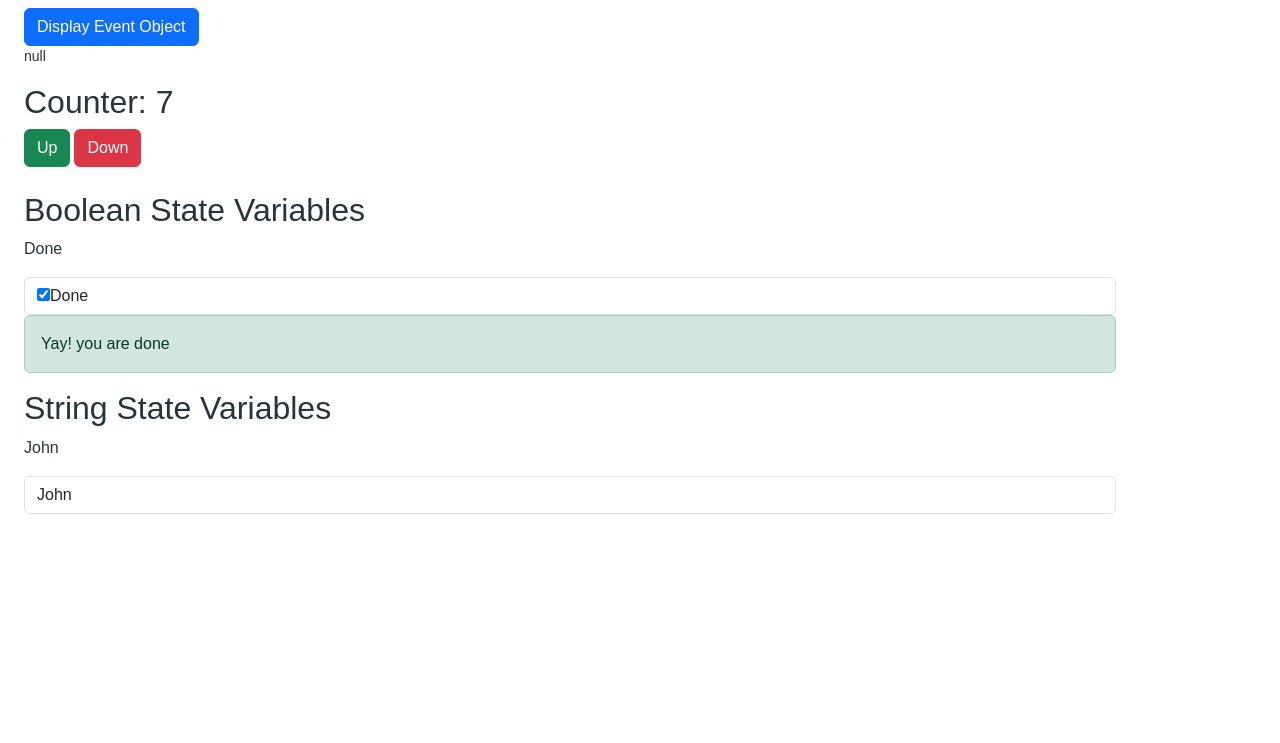
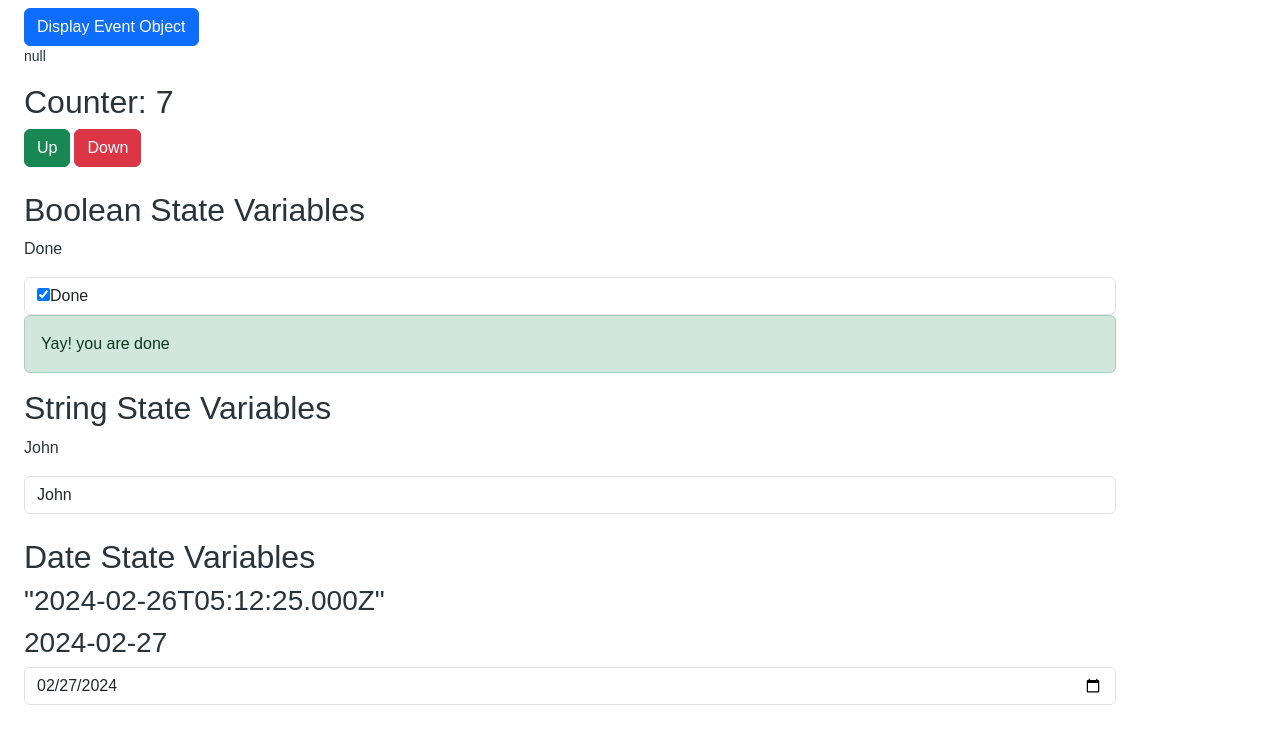
Before and after one commit to dnydlk/kanbas-react-web-app, a React (Create React App) app: page /#/Labs/a4 in a window 1280 px wide. Shown: the part 568-1311 px from the top of the page. Before the commit the page ends 1082 px from the top, so only its background shows below. Built offline with nearby package versions, Linux system fonts and the light colour scheme.

Commit message:
Add DateStateVariable component

```diff
--- /dev/null
+++ b/src/labs/a4/DateStateVariable.tsx
@@ -0,0 +1,25 @@
+import React, { useState } from "react";
+
+function DateStateVariable() {
+  const [startDate, setStartDate] = useState(new Date());
+  const dateObjectToHtmlDateString = (date: Date) => {
+    return `${date.getFullYear()}-${date.getMonth() + 1 < 10 ? 0 : ""}${
+      date.getMonth() + 1
+    }-${date.getDate() + 1 < 10 ? 0 : ""}${date.getDate() + 1}`;
+  };
+
+  return (
+    <div>
+      <h2>Date State Variables</h2>
+      <h3>{JSON.stringify(startDate)}</h3>
+      <h3>{dateObjectToHtmlDateString(startDate)}</h3>
+      <input
+        className="form-control"
+        type="date"
+        value={dateObjectToHtmlDateString(startDate)}
+        onChange={(e) => setStartDate(new Date(e.target.value))}
+      />
+    </div>
+  );
+}
+export default DateStateVariable;
--- a/src/labs/a4/StringStateVariables.tsx
+++ b/src/labs/a4/StringStateVariables.tsx
@@ -12,6 +12,7 @@
         value={firstName}
         onChange={(e) => setFirstName(e.target.value)}
       />
+      <br />
     </div>
   );
 }
--- a/src/labs/a4/index.tsx
+++ b/src/labs/a4/index.tsx
@@ -1,6 +1,7 @@
 import BooleanStateVariables from "./BooleanStateVariables";
 import ClickEvent from "./ClickEvent";
 import Counter from "./Counter";
+import DateStateVariable from "./DateStateVariable";
 import EventObject from "./EventObject";
 import PassingDataOnEvent from "./PassingDataOnEvent";
 import PassingFunctions from "./PassingFunctions";
@@ -20,6 +21,22 @@
       <Counter />
       <BooleanStateVariables />
       <StringStateVariables />
+      <DateStateVariable />
+      <br />
+      <br />
+      <br />
+      <br />
+      <br />
+      <br />
+      <br />
+      <br />
+      <br />
+      <br />
+      <br />
+      <br />
+      <br />
+      <br />
+      <br />
     </div>
   );
 };
```
